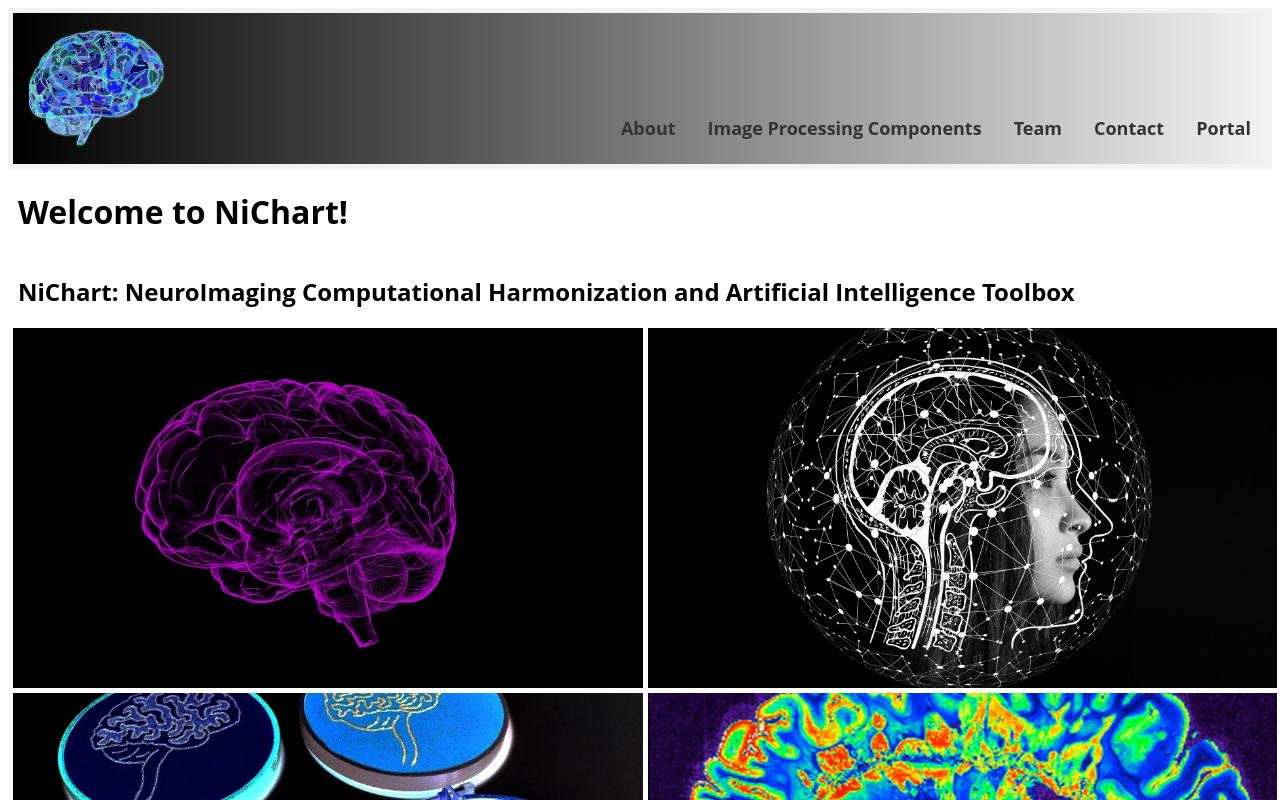
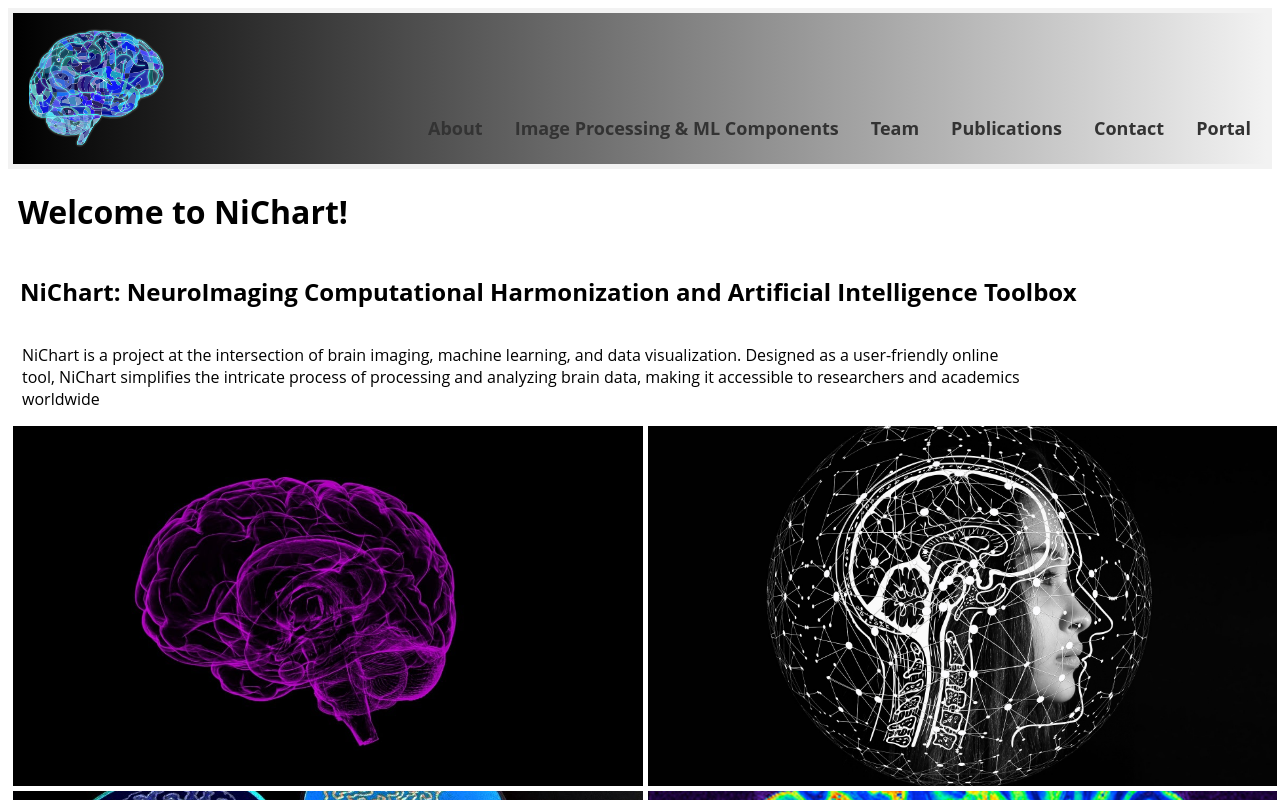
Before and after one commit to CBICA/NiChart_Website, a Next.js app: page / in a window 1280 px wide. Shown: the top 800 px of the page. Built offline with nearby package versions, Linux system fonts and the light colour scheme.

Commit message:
Added main page project description, renamed News & Imaging components

```diff
--- a/components/Layout/Header.js
+++ b/components/Layout/Header.js
@@ -28,9 +28,9 @@
         <ul className={`${styles.navList} ${menuOpen ? styles.show : ''}`}>
           <li><Link href="/about"><a>About</a></Link></li>
           {/* <li><Link href="/documentation"><a>Documentation</a></Link></li> */}
-          <li><Link href="/documentation"><a>Image Processing Components</a></Link></li>
+          <li><Link href="/documentation"><a>Image Processing & ML Components</a></Link></li>
           <li><Link href="/team"><a>Team</a></Link></li>
-          {/* <li><Link href="/news"><a>News</a></Link></li> */}
+          <li><Link href="/publications"><a>Publications</a></Link></li>
           <li><Link href="/contact"><a>Contact</a></Link></li>
           <li><Link href="/portal"><a>Portal</a></Link></li>
         </ul>
--- a/pages/index.js
+++ b/pages/index.js
@@ -20,6 +20,10 @@
       <div className={styles.container}>
         <h1 className={styles.title}>Welcome to NiChart!</h1>
         <h2 className={styles.subtitle}>NiChart: NeuroImaging Computational Harmonization and Artificial Intelligence Toolbox</h2>
+        <p className={styles.description}>NiChart is a project at the intersection of brain imaging, machine learning, and
+            data visualization. Designed as a user-friendly online tool, NiChart simplifies the intricate
+            process of processing and analyzing brain data, making it accessible to researchers and
+            academics worldwide</p>
         <div className={styles.photoContainer}>
             <div className={styles.photoItem}>
                 <img src="/images/Home/brain_anatomy.jpg" alt="Brain anatomy - Image by Raman Oza from Pixabay"/>
--- a/pages/news.js
+++ b/pages/publications.js
@@ -2,9 +2,9 @@
 import Head from 'next/head';
 import Header from '../components/Layout/Header';
 import Footer from '../components/Layout/Footer';
-import styles from '../styles/News.module.css';
+import styles from '../styles/Publications.module.css';
 import Favicons from '../components/Favicons/Favicons';
-import newsStories from '/public/content/News/news_stories.js'
+import newsStories from '/public/content/Publications/news_stories.js'
 
 const News = () => {
     return (
--- a/styles/index.module.css
+++ b/styles/index.module.css
@@ -15,7 +15,12 @@
 }
 
 .subtitle {
-    padding-left: 10px;
+    padding-left: 12px;
+}
+
+.description {
+    width: 80%;
+    padding-left: 14px;
 }
 
 .photoContainer {
```
Also changed, not shown: public/content/News/news_stories.js (deleted, +0 -18 lines), public/content/Publications/news_stories.js (added, +18 -0 lines), styles/Publications.module.css (renamed from styles/News.module.css).
